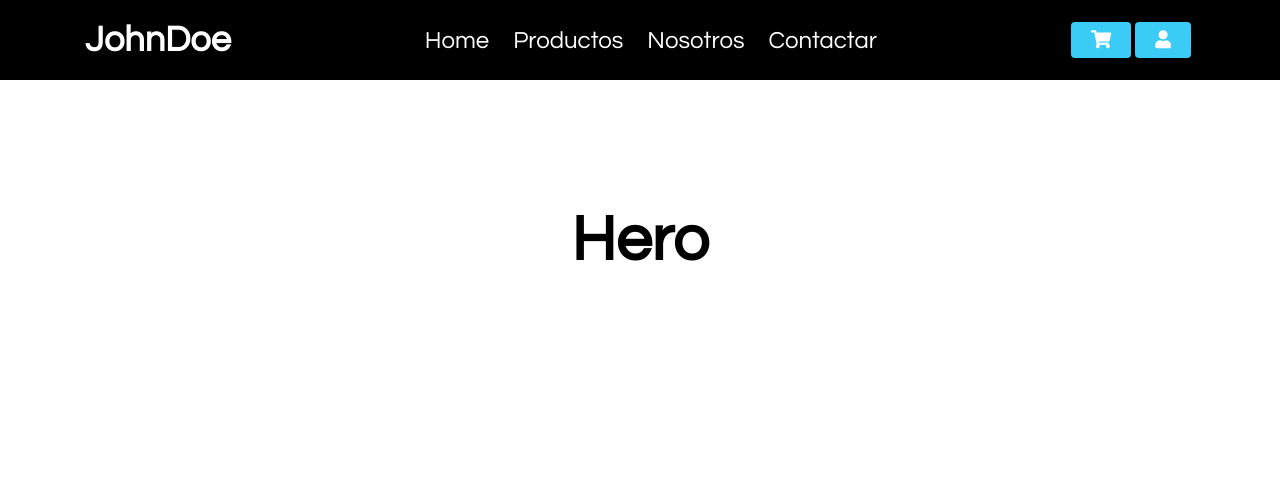
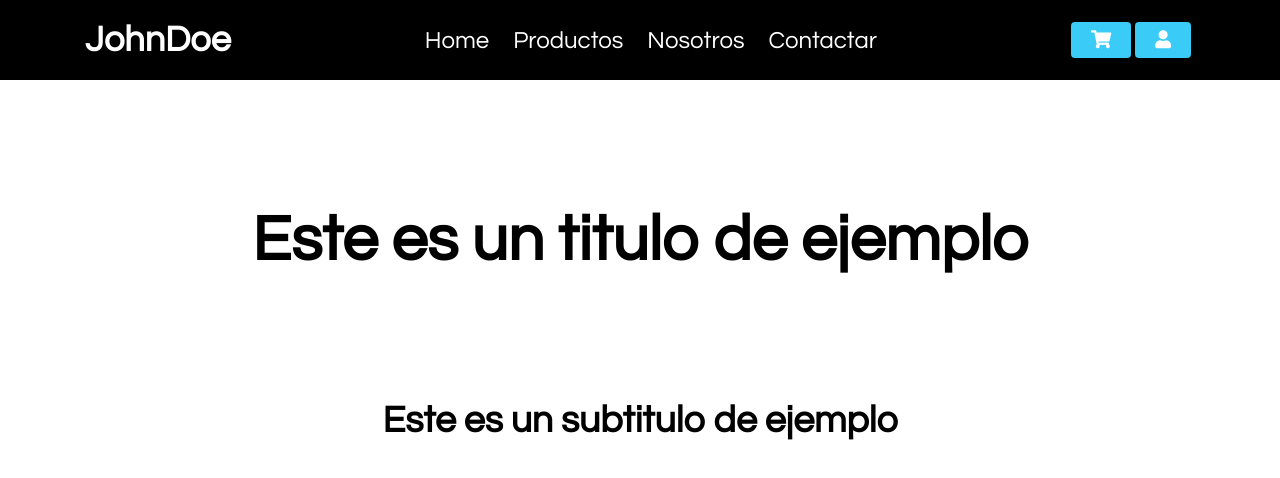
Before and after one commit to manuusozneri/reactjs-coderhouse, a React (Create React App) app: page / in a window 1280 px wide. Shown: the top 478 px of the page. Built offline with nearby package versions, Linux system fonts and the light colour scheme.

Commit message:
added props title

```diff
--- a/src/App.js
+++ b/src/App.js
@@ -7,7 +7,8 @@ function App() {
   return (
       <div className="App">
       <Navbar/>
-      <Hero/>
+      <Hero title="Este es un titulo de ejemplo"/>
+      <Hero subtitle="Este es un subtitulo de ejemplo"/>
       </div>
 
 
--- a/src/components/ListContainer/index.js
+++ b/src/components/ListContainer/index.jsx
@@ -1,10 +1,12 @@
 import React from 'react';
 import './Hero.css';
 
-const Hero = () => {
+const Hero = (props) => {
+    console.log(props)
     return (
         <div className="main-text">
-            <h1>Hero</h1>
+            <h1>{props.title}</h1>
+            <h3>{props.subtitle}</h3>
         </div>
     );
 };
```
Also changed, not shown: src/components/ListContainer/Hero.css (line endings or trailing spaces).
